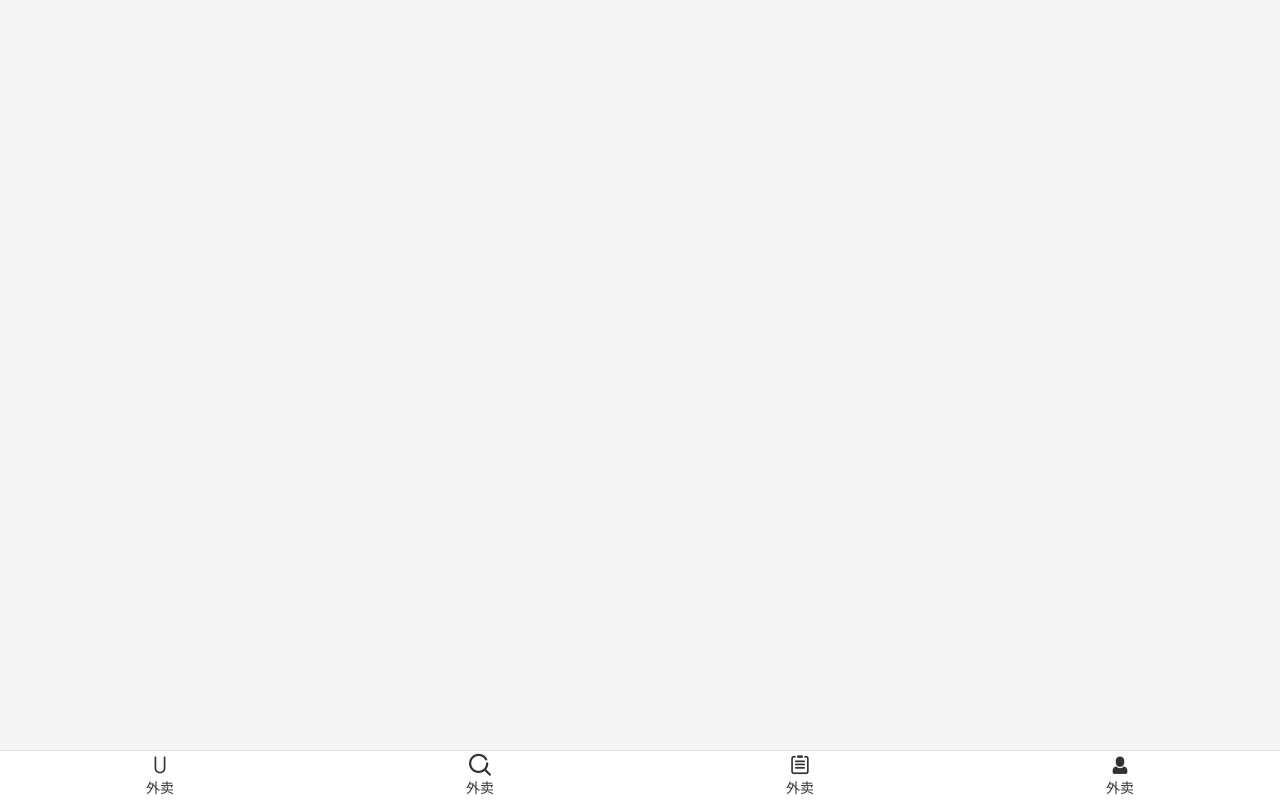
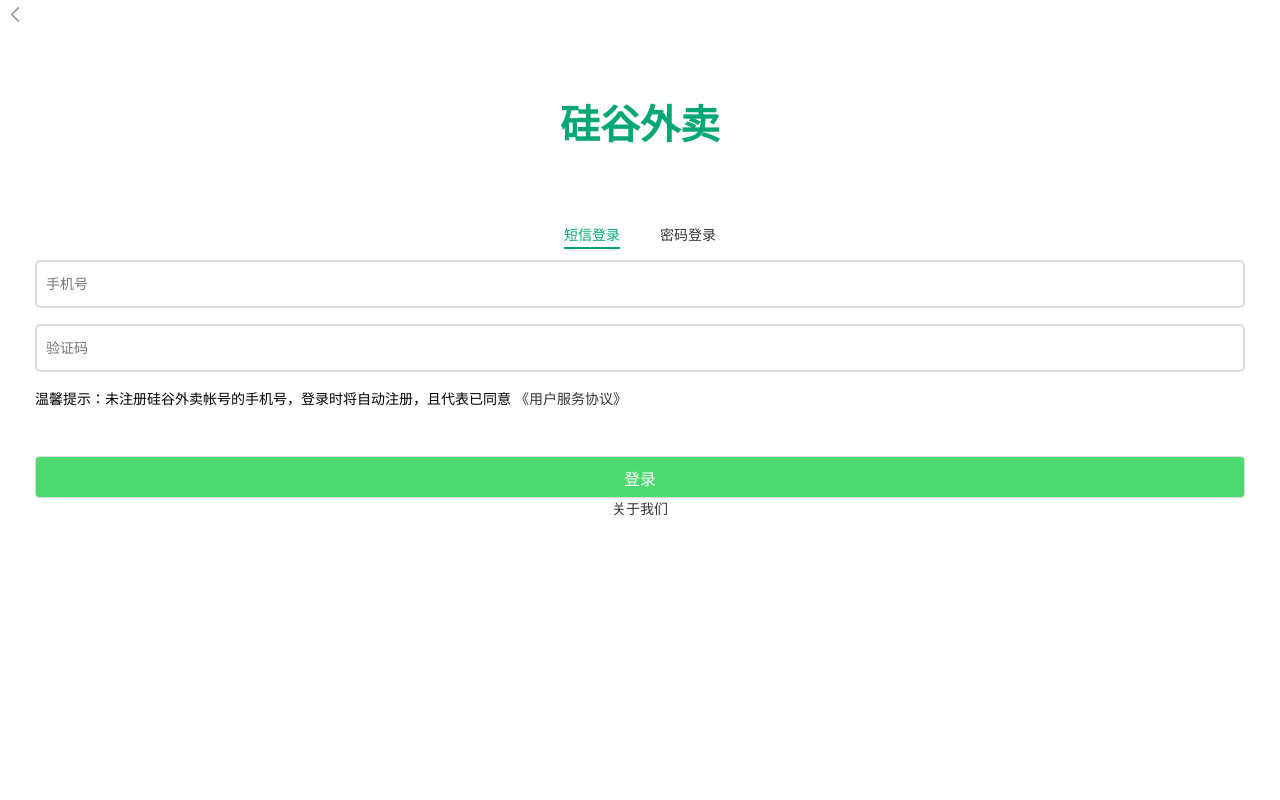
Before and after one commit to t22499/foodDeliveryApp, a Vue app: page /login in a window 1280 px wide. Before the commit this address had no page. Built offline with nearby package versions, Linux system fonts and the light colour scheme.

Commit message:
login基础模块

```diff
--- a/src/common/style/index.scss
+++ b/src/common/style/index.scss
@@ -28,5 +28,14 @@ font-style: normal;
   height: 100%;
   height: 100vh;
   background: #f5f5f5;
-  overflow:hidden;
+  // overflow:hidden;
 }
+.van-swipe__indicators{//轮播图下面圆点
+  .van-swipe__indicator{
+    background: #000;
+    margin: 0 4px;
+    opacity: 0.4;
+    height: 8px;
+    width: 8px;
+  }
+}
--- a/src/router/index.ts
+++ b/src/router/index.ts
@@ -3,6 +3,7 @@ import MSite from '@/views/MSite/MSite.vue'
 import Order from '@/views/Order/Order.vue'
 import Profile from '@/views/Profile/Profile.vue'
 import Search from '@/views/Search/Search.vue'
+import Login from '@/views/Login/Login.vue'
 
 const router = createRouter({
   history: createWebHistory(import.meta.env.BASE_URL),
@@ -26,6 +27,10 @@ const router = createRouter({
     {
       path:'/',
       redirect:'/msite'
+    },
+    {
+      path:'/login',
+      component:Login
     }
   ]
 })
--- /dev/null
+++ b/src/views/Login/Login.vue
@@ -0,0 +1,158 @@
+<script lang="ts" setup>
+import { ref } from 'vue';
+
+const loginWay = ref(true);
+</script>
+
+<template>
+  <div class="login">
+    <section class="loginContainer">
+      <div class="loginInner">
+        <div class="login_header">
+          <h2 class="login_login">硅谷外卖</h2>
+          <div class="login_header_title">
+            <a href="javascript:;" :class="{on:loginWay}" @click="loginWay=true">短信登录</a>
+            <a href="javascript:;" :class="{on:!loginWay}" @click="loginWay=false">密码登录</a>
+          </div>
+        </div>
+        <div class="login_content">
+          <form>
+            <!-- 手机登录 -->
+            <div :class="{on: loginWay}">
+              <section class="login_message">
+                <input type="tel" placeholder="手机号">
+              </section>
+              <section class="login_verification">
+                <input type="tel" placeholder="验证码">
+              </section>
+              <section class="login_hint">
+                温馨提示：未注册硅谷外卖帐号的手机号，登录时将自动注册，且代表已同意
+                <a href="javascript:;">《用户服务协议》</a>
+              </section>
+            </div>
+            <!-- 密码登录 -->
+            <div :class="{on: !loginWay}">
+              <section class="login_message">
+                <input type="tel" placeholder="手机/邮箱/用户名">
+              </section>
+              <section class="login_verification">
+                <input type="tel" placeholder="密码">
+              </section>
+              <section class="login_verification">
+                <input type="tel" placeholder="验证码">
+              </section>
+            </div>
+            <button class="login_submit">登录</button>
+          </form>
+          <a href="javascript:;" class="about_us">关于我们</a>
+        </div>
+        <!-- 返回 -->
+        <router-link to="/" class="go_back">
+          <van-icon name="arrow-left" class="van_left"/>
+        </router-link>
+      </div>
+    </section>
+  </div>
+</template>
+
+<style lang="scss" scoped>
+.login{
+  position: fixed;
+  top: 0;
+  left: 0;
+  right: 0;
+  bottom: 0;
+  z-index: 200;
+  background: #fff;
+  .loginContainer{
+    width: 100%;
+    height: 100%;
+    .loginInner{
+      height: 80%;
+      margin: 0 35px;
+      padding-top: 60px;
+      .go_back{//返回
+        position: absolute;
+        top: 5px;
+        left: 5px;
+        height: 30px;
+        width: 30px;
+        .van_left {
+          color: #999;
+          font-size: 20px;
+        }
+      }
+      .login_header{
+        margin: 0;
+        border: 0;
+        padding: 0;
+        font-size: 100%;
+        .login_login{
+          font-size: 40px;
+          font-weight: bold;
+          text-align: center;
+          color: #02a774;
+        }
+        .login_header_title{//标题
+          padding-top: 40px;
+          text-align: center;
+          >a{
+            color: #333;
+            font-size: 14px;
+            padding-bottom: 4px;
+            &.on{
+              color: #02a774;
+              // font-weight: 700;
+              border-bottom: 2px solid #02a774;
+            }
+            &:last-child{
+            margin-left:40px;
+            }
+          }
+        }
+      }
+      .login_content{
+        >form>div{
+          display: none;
+          >section{
+            position: relative;
+            margin-top: 16px;
+            font-size: 14px;
+            height: 48px;
+            >input{
+              width: 100%;
+              height: 100%;
+              padding-left: 10px;
+              outline: auto;
+              border: 1px solid #ddd;
+              border-radius: 4px;
+              font: 400 14px Arial;
+              color: #ddd;
+            }
+          }
+          &.on{
+            display: block;
+          }
+        }
+        .login_submit{
+          width: 100%;
+          height: 42px;
+          background-color: #4cd96f;
+          color: #fff;
+          border: 1px solid #ddd;
+          border-radius: 4px;
+          text-align: center;
+          font-size: 16px;
+          line-height: 42px;
+          margin-top: 20px;
+        }
+        .about_us{
+          display: block;
+          text-align: center;
+        }
+      }
+
+    }
+  }
+}
+</style>
--- a/src/views/MSite/MSite.vue
+++ b/src/views/MSite/MSite.vue
@@ -167,11 +167,12 @@ import ShopList from '@/components/ShopList/ShopList.vue'
     font-size: 30px;
   }
   .msite_nav {//首页
+    @include bottom-border-1px(#e4e4e4);
     position: relative;
-    @include bottom-border-1px(#e4e4e4);
     height: 200px;
     margin-top: 45px;
     background: #fff;
+    overflow: hidden;
     .my-swipe{//轮播导航样式
       display: inline-block;
       width: 100%;
@@ -210,28 +211,8 @@ import ShopList from '@/components/ShopList/ShopList.vue'
           }
         }
       }
-
-    }
-    .van-swipe__indicators{//轮播图下面圆点
-      position: absolute;
-      text-align: center;
-      transform: translate3d(0, 0, 0);
-      width: 100%;
-      height: 10px;
-      z-index: 10;
-      margin-top: -25px;
-      .van-swipe__indicator{
-        display: inline-block;
-        background: #000;
-        border-radius: 100%;
-        margin: 0 4px;
-        opacity: 0.4;
-        height: 8px;
-        width: 8px;
-      }
     }
   }
-
   .msite_shop_list {
     @include top-border-1px(#e4e4e4);
     margin-top: 10px;
@@ -252,6 +233,7 @@ import ShopList from '@/components/ShopList/ShopList.vue'
       }
     }
   }
+
 }
 
 </style>
--- a/src/views/Profile/Profile.vue
+++ b/src/views/Profile/Profile.vue
@@ -6,7 +6,7 @@ import HeaderTop from '@/components/HeaderTop/HeaderTop.vue'
   <section class="profile">
     <HeaderTop title="我的"/>
     <section class="profile-number">
-      <router-link to="" class="profile-link">
+      <router-link to="/login" class="profile-link">
         <div class="profile_image">
           <i class="iconfont icon-geren1"></i>
         </div>
```
Also changed, not shown: src/main.ts (+6 -3 lines).
